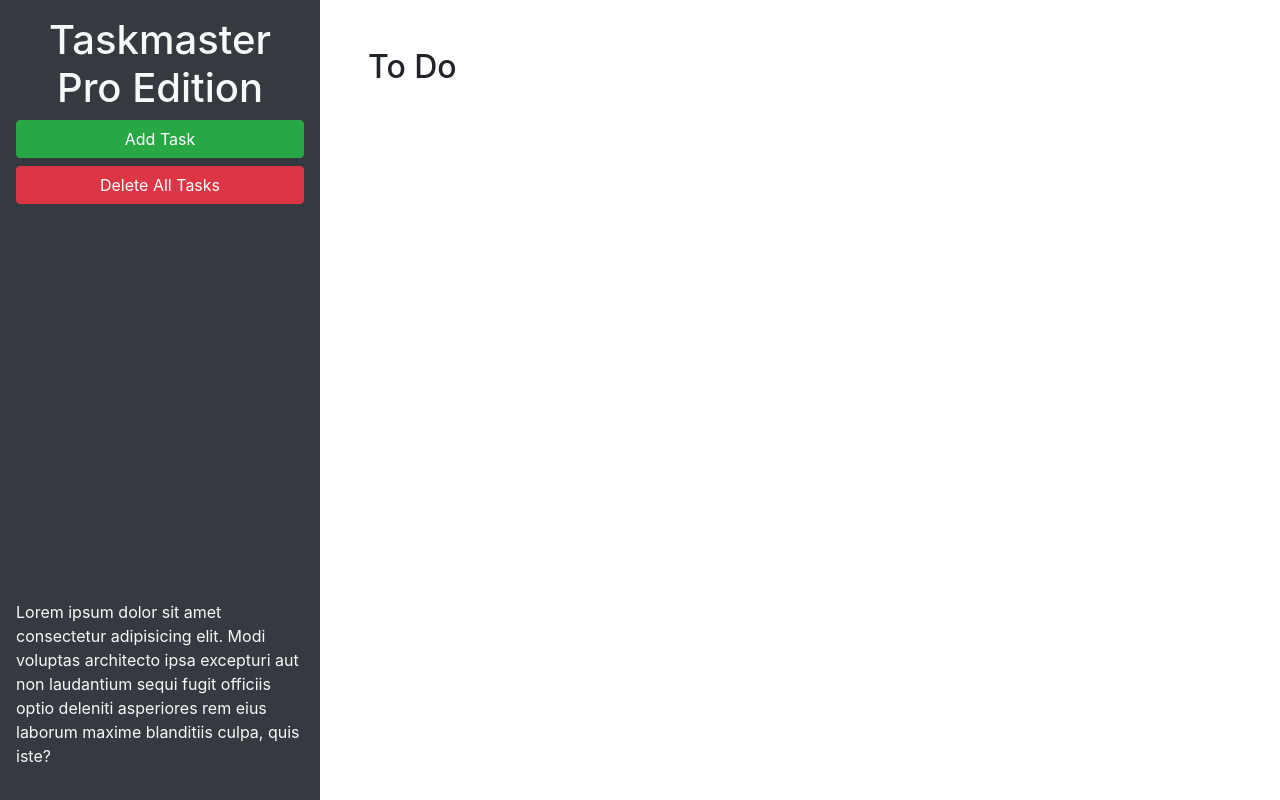
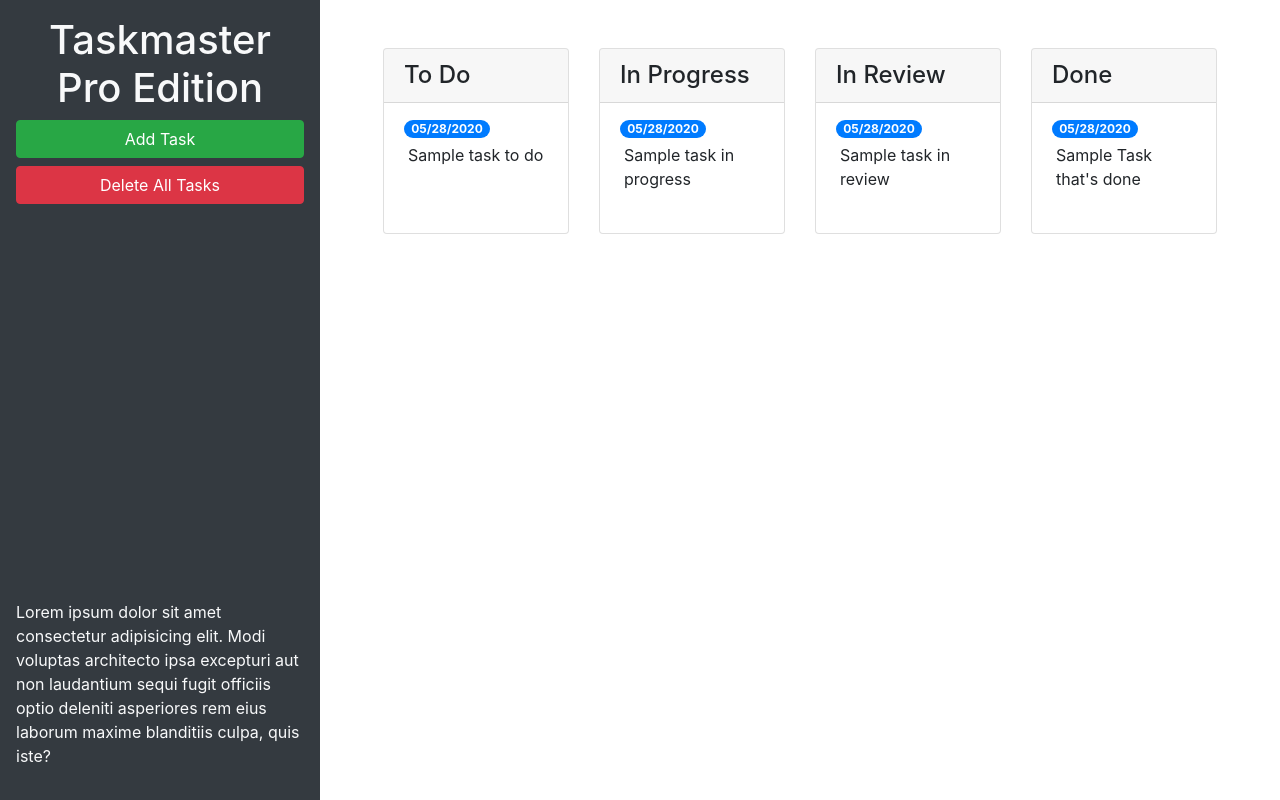
Before and after one commit to Rodrigo-Valencia/Taskmaster-Pro, a plain HTML site: page index.html in a window 1280 px wide. Drawn offline with nearby package versions, Linux system fonts and the light colour scheme.

Commit message:
bootstrap components

```diff
--- a/index.html
+++ b/index.html
@@ -24,9 +24,59 @@
       </p>
     </header>
     <main class="col-12 col-lg-9">
-      <div class="m-5">
-        <h2>To Do</h2>
-        <ul id="list-toDo" class="list-group"> </ul>
+      <div class="m-5 row justify-content-around">
+        <!-- todo start -->
+        <div class="col-12 col-md-6 col-xl-3 md-3">
+          <div class="card">
+            <h4 class="card-header">To Do</h4>
+            <ul id="list-toDo" class="list-group list-group-flush">
+              <li class="list-group-item">
+                <span class="badge badge-primary badge-pill">05/28/2020</span>
+                <p class="m-1">Sample task to do</p>
+              </li>
+            </ul>
+          </div>
+        </div>
+        <!-- todo end-->
+        <!-- in progress start -->
+        <div class="col-12 col-md-6 col-xl-3 md-3">
+          <div class="card">
+          <h4 class="card-header">In Progress</h4>
+          <ul id="list-inProgress" class="list-group list-group-flush">
+            <li class="list-group-item">
+              <span class="badge badge-primary badge-pill">05/28/2020</span>
+              <p class="m-1">Sample task in progress</p>
+            </li>
+          </ul>
+          </div>
+        </div>
+        <!-- in progress end -->
+        <!-- In review start -->
+        <div class="col-12 col-md-6 col-xl-3 md-3">
+          <div class="card">
+          <h4 class="card-header">In Review</h4>
+          <ul id="list-inReview" class="list-group list-group-flush">
+            <li class="list-group-item">
+              <span class="badge badge-primary badge-pill">05/28/2020</span>
+              <p class="m-1">Sample task in review</p>
+            </li>
+          </ul>
+          </div>
+        </div>
+        <!-- in review end -->
+        <!-- done start -->
+        <div class="col-12 col-md-6 col-xl-3 md-3">
+          <div class="card">
+          <h4 class="card-header">Done</h4>
+          <ul id="list-done" class="list-group list-group-flush">
+            <li class="list-group-item">
+              <span class="badge badge-primary badge-pill">05/28/2020</span>
+              <p class="m-1">Sample Task that's done</p>
+            </li>
+          </ul>
+          </div>
+        </div>
+        <!-- done end -->
       </div>
     </main>
   </div>
@@ -46,11 +96,11 @@
           <form>
             <div class="form-group">
               <label for="modalTaskDescription">Task description</label>
-              <textarea id="modalTaskDescription" rows="3"></textarea>
+              <textarea id="modalTaskDescription" rows="3" class="form-control"></textarea>
             </div>
             <div class="form-group">
               <label for="modalDueDate">Due date</label>
-              <input type="text" id="modalDueDate" placeholder="mm/dd/yyyy" autocomplete="off" />
+              <input type="text" class="form-control" id="modalDueDate" placeholder="mm/dd/yyyy" autocomplete="off" />
             </div>
           </form>
         </div>
```
